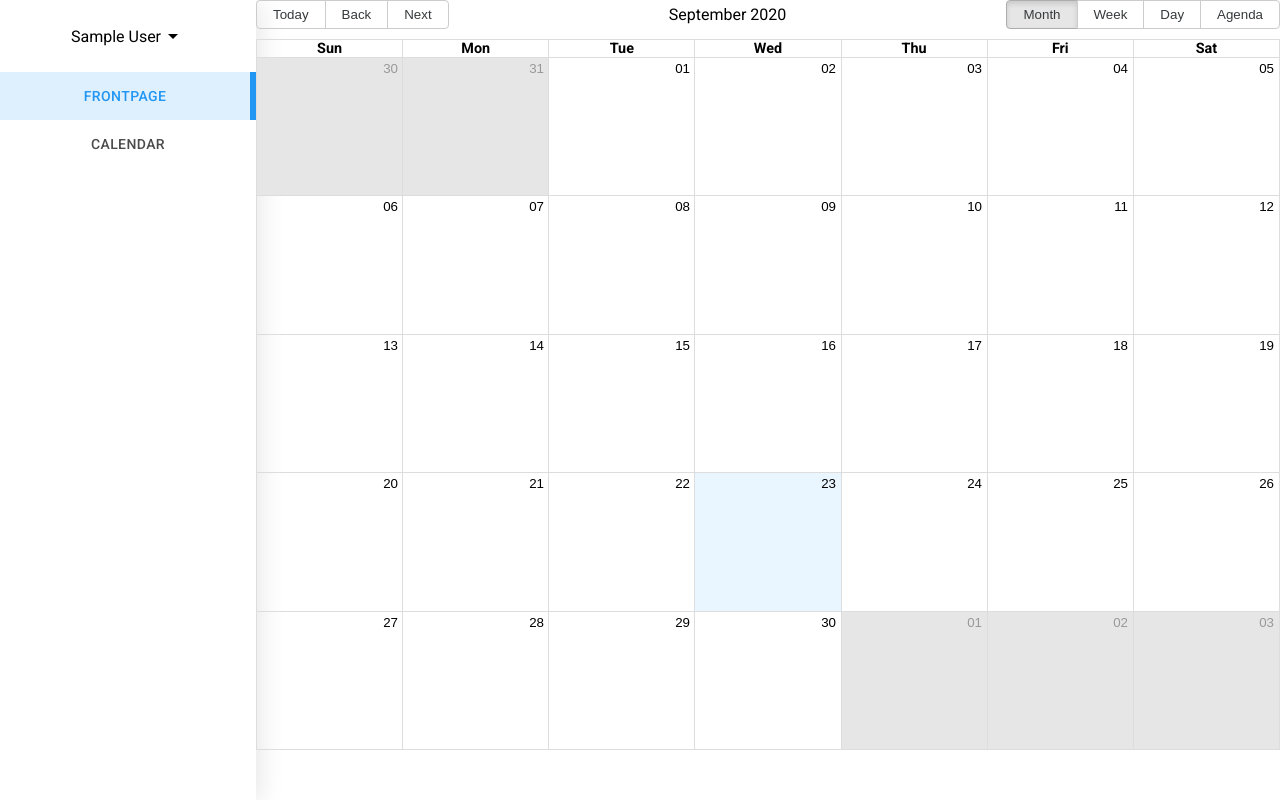
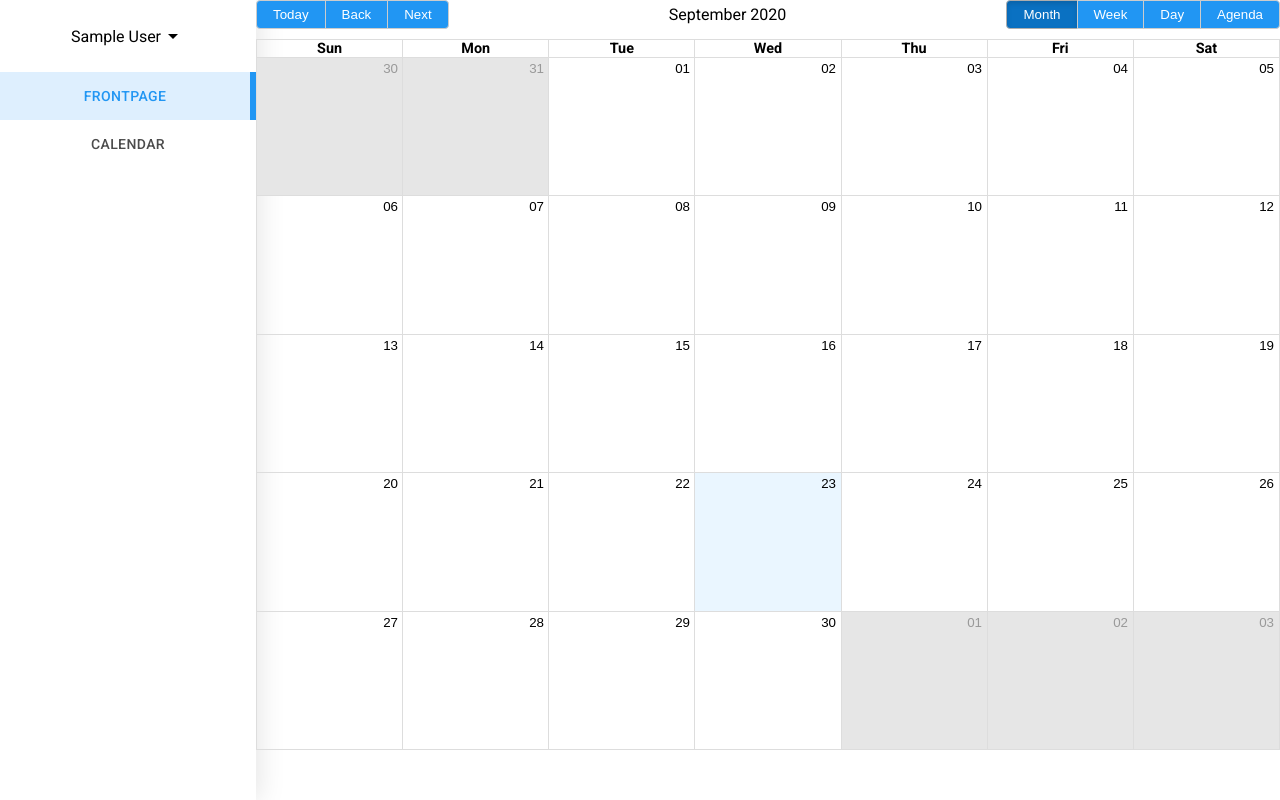
Before and after one commit to HannesDahlvik/budget-planner, a React (Create React App) app in the folder frontend/: page /dashboard/calendar in a window 1280 px wide. Built offline with nearby package versions, Linux system fonts and the light colour scheme; no server answers; sample sign-in values are in the browser's storage.

Commit message:
cleaner layout

```diff
--- a/frontend/src/pages/dasboard_pages/Calendar.jsx
+++ b/frontend/src/pages/dasboard_pages/Calendar.jsx
@@ -2,14 +2,23 @@ import React from 'react'
 import { Calendar, momentLocalizer, Views } from 'react-big-calendar'
 import events from '../../utils/events'
 import * as dates from '../../utils/dates'
+import './Calendar.scss'
 import moment from 'moment'
 import 'react-big-calendar/lib/css/react-big-calendar.css';
+
+const now = new Date()
 
 class BigCalendar extends React.Component {
     constructor(props) {
         super(props);
         this.state = {
-            events: []
+            events: [{
+                ammount: '',
+                title: '',
+                start: '',
+                end: '',
+                type: ''
+            }]
         }
     }
 
@@ -18,6 +27,8 @@ class BigCalendar extends React.Component {
     }
 
     render() {
+
+
         const local = momentLocalizer(moment)
         return (
             <div>
--- /dev/null
+++ b/frontend/src/pages/dasboard_pages/Calendar.scss
@@ -0,0 +1,13 @@
+.rbc-btn-group button {
+    background-color: #2196f3 !important;
+    color: #fff !important;
+    outline: none !important;
+
+    &:hover {
+        background-color: darken($color: #2196f3, $amount: 14) !important;
+    }
+
+    &.rbc-active {
+        background-color: darken($color: #2196f3, $amount: 14) !important;
+    }
+}
```
